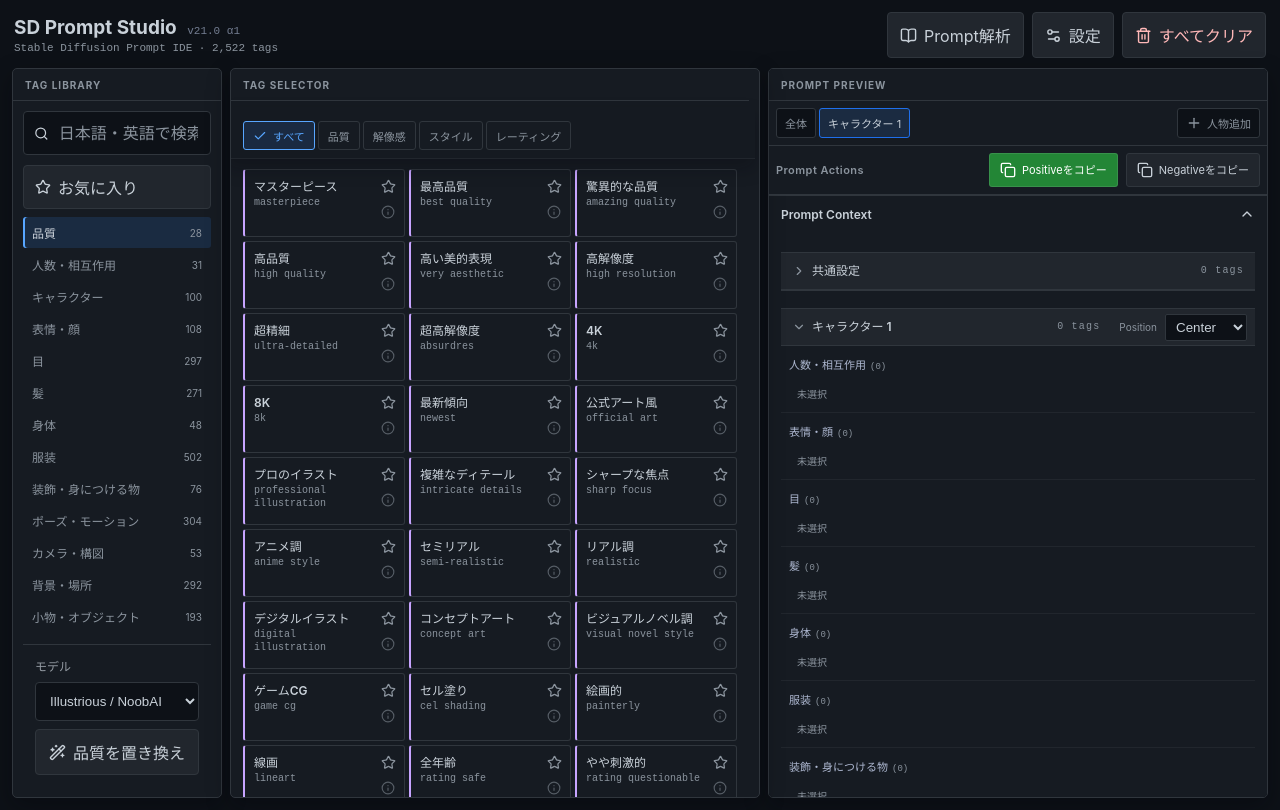
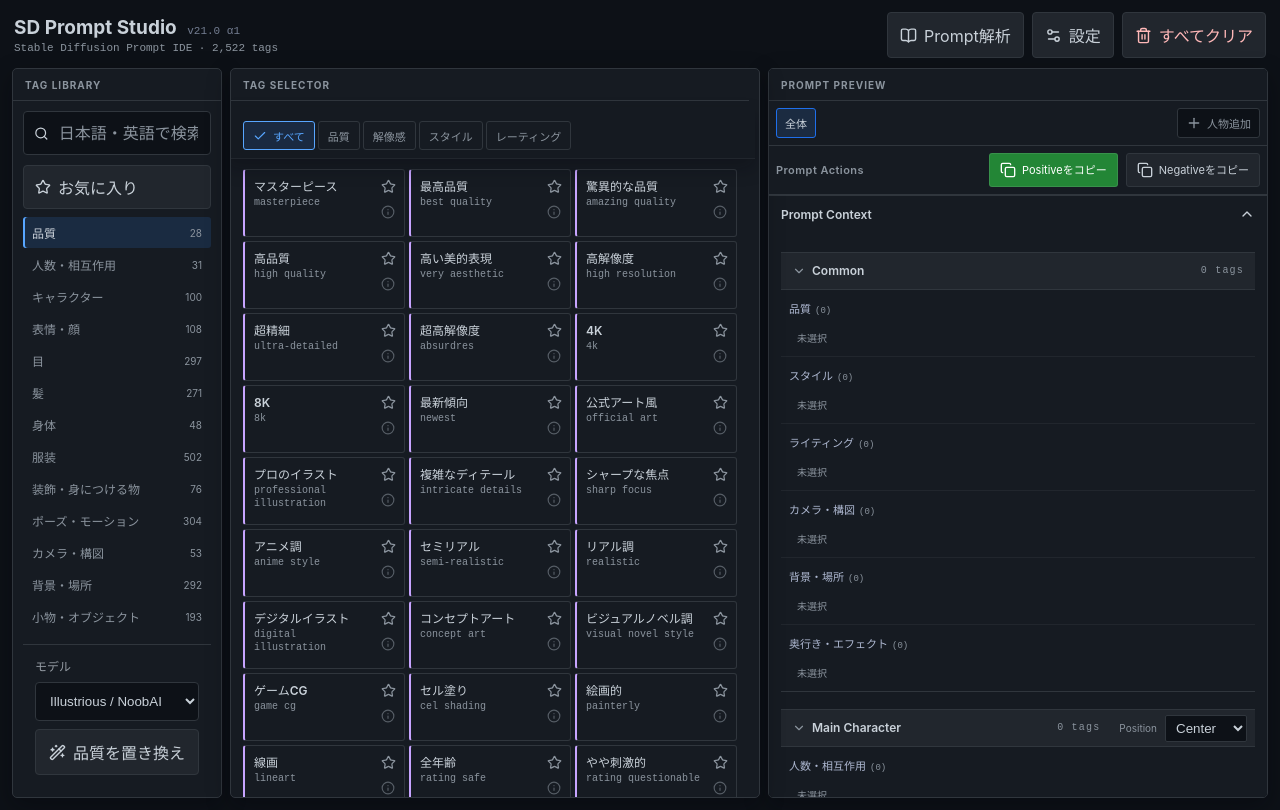
Before and after one commit to whatrune/sd-prompt-studio, a React (Vite) app: page / in a window 1280 px wide. Built offline with nearby package versions, Linux system fonts and the light colour scheme; the HTML template or start-up script is replaced by a standard one.

Commit message:
refactor(character): establish main character role

```diff
--- a/src/App.tsx
+++ b/src/App.tsx
@@ -158,7 +158,8 @@ export default function App() {
   const [propVertical, setPropVertical] = useState('')
   const [propDepth, setPropDepth] = useState('background')
   const store = usePromptStore()
-  const [viewContextId, setViewContextId] = useState<string>(() => store.activeLayer === 'scene' ? 'overview' : store.activeBlockId)
+  const mainSubjectId = store.blocks[0]?.id
+  const [viewContextId, setViewContextId] = useState<string>(() => store.activeLayer === 'scene' || store.activeBlockId === store.blocks[0]?.id ? 'overview' : store.activeBlockId)
   const activeSubject = store.blocks.find(b => b.id === store.activeBlockId)!
   const active = store.activeLayer === 'scene' ? { id: 'scene', name: 'Scene', tags: store.sceneTags } : { ...activeSubject, tags: [...store.sceneTags, ...activeSubject.tags] }
 
@@ -190,21 +191,21 @@ export default function App() {
   const selectedSections = useMemo(() => {
     const group = (key: string, category: string, label: string, items: SelectedTag[], layerId: string, subcategory?: string, excludeSubcategory?: string) => ({ key, category, label, subcategory, items: items.filter(tag => tag.category === category && (!subcategory || tag.subcategory === subcategory) && (!excludeSubcategory || tag.subcategory !== excludeSubcategory)).map(tag => ({ tag, layerId })) })
     const sceneGroup = (key: string, category: string, label: string, subcategory?: string, excludeSubcategory?: string) => group(key, category, label, store.sceneTags, 'scene', subcategory, excludeSubcategory)
-    const subjectSection = (block: typeof store.blocks[number]) => ({
+    const subjectSection = (block: typeof store.blocks[number], isMain = false) => ({
       id: block.id,
-      name: `${getCategoryLabel('character', locale)} ${block.subjectNumber ?? 1}`,
+      name: isMain ? 'Main Character' : `${getCategoryLabel('character', locale)} ${block.subjectNumber ?? 1}`,
       kind: 'CHARACTER',
       targetId: block.id,
       groups: [
         ...['people','expression','eyes','hair','body','clothes','accessories','pose'].map(category => group(category, category, getCategoryLabel(category, locale), block.tags, block.id)),
       ],
     })
-    const commonSection = { id: 'common', name: t('commonSettings', locale), kind: 'COMMON', targetId: 'scene', groups: [
+    const commonSection = { id: 'common', name: 'Common', kind: 'COMMON', targetId: 'scene', groups: [
       sceneGroup('quality', 'quality', t('quality', locale), undefined, 'スタイル'),
       sceneGroup('style', 'quality', t('style', locale), 'スタイル'),
       ...['lighting','camera','background','effects'].map(category => sceneGroup(category, category, getCategoryLabel(category, locale))),
     ] }
-    if (viewContextId === 'overview') return [commonSection, ...store.blocks.map(subjectSection)]
+    if (viewContextId === 'overview') return [commonSection, ...store.blocks.map((block, index) => subjectSection(block, index === 0))]
     const selected = store.blocks.find(block => block.id === viewContextId) ?? store.blocks[0]
     return selected ? [commonSection, subjectSection(selected)] : [commonSection]
   }, [locale, store.blocks, store.sceneTags, viewContextId])
@@ -224,9 +225,21 @@ export default function App() {
     }
   }
   function setContextTarget(targetId:string){
-    setViewContextId(targetId)
-    if (targetId === 'overview' || targetId === 'scene') store.setActiveLayer('scene')
-    else store.setActiveBlock(targetId)
+    if (targetId === 'overview' || targetId === 'scene') {
+      setViewContextId('overview')
+      store.setActiveLayer('scene')
+    } else if (targetId === mainSubjectId) {
+      setViewContextId('overview')
+      store.setActiveBlock(targetId)
+    } else {
+      setViewContextId(targetId)
+      store.setActiveBlock(targetId)
+    }
+  }
+  function addCharacter(){
+    store.addBlock()
+    const addedId = usePromptStore.getState().activeBlockId
+    setContextTarget(addedId)
   }
   function chooseCategory(c:string, targetId?:string){
     if (targetId === 'scene' || (!targetId && isSceneCategory(c))) setContextTarget('overview')
@@ -401,7 +414,7 @@ export default function App() {
 
       <aside className="preview panel">
         <div className="panel-role">PROMPT PREVIEW</div>
-        <div className="block-tabs"><button className={viewContextId==='overview'?'active':''} onClick={()=>setContextTarget('overview')}>{t('overview',locale)}</button>{store.blocks.map(b=><button key={b.id} className={viewContextId===b.id?'active':''} onClick={()=>setContextTarget(b.id)}>{getCategoryLabel('character',locale)} {b.subjectNumber??1}{store.blocks.length>1&&<X size={13} onClick={e=>{e.stopPropagation();if(viewContextId===b.id)setContextTarget('overview');store.removeBlock(b.id)}}/>}</button>)}<button className="add-block" onClick={store.addBlock}><Plus size={16}/>{t('addSubject',locale)}</button></div>
+        <div className="block-tabs"><button className={viewContextId==='overview'?'active':''} onClick={()=>setContextTarget('overview')}>{t('overview',locale)}</button>{store.blocks.slice(1).map(b=><button key={b.id} className={viewContextId===b.id?'active':''} onClick={()=>setContextTarget(b.id)}>{getCategoryLabel('character',locale)} {b.subjectNumber??1}<X size={13} onClick={e=>{e.stopPropagation();if(viewContextId===b.id)setContextTarget('overview');store.removeBlock(b.id)}}/></button>)}<button className="add-block" onClick={addCharacter}><Plus size={16}/>{t('addSubject',locale)}</button></div>
         <section className="prompt-actions"><strong>Prompt Actions</strong><button className="copy-positive" onClick={()=>copyPrompt('actions')}>{copiedPositive?<Check size={16}/>:<Copy size={16}/>}<span>{copiedPositive?'コピー済み':'Positiveをコピー'}</span></button><button className="copy-negative" onClick={()=>copyNegativePrompt(true)}>{copiedNegative?<Check size={16}/>:<Copy size={16}/>}<span>{copiedNegative?'コピー済み':'Negativeをコピー'}</span></button></section>
         <section className={`preview-section ${selectedCollapsed?'collapsed':''}`}>
           <div className="preview-section-header"><button className="preview-section-toggle" onClick={()=>setSelectedCollapsed(v=>!v)} aria-expanded={!selectedCollapsed}>
@@ -410,7 +423,7 @@ export default function App() {
           {!selectedCollapsed&&<div className="preview-section-content">
             <div className="selected-outline">
               {selectedSections.map(section=>{
-                const defaultExpanded = viewContextId === 'overview' ? section.targetId === 'scene' : section.targetId === viewContextId
+                const defaultExpanded = viewContextId === 'overview' ? section.targetId === 'scene' || section.targetId === mainSubjectId : section.targetId === viewContextId
                 const expanded = expandedSections[section.id] ?? defaultExpanded
                 const contentId = `prompt-context-section-${section.id}`
                 const tagCount = section.groups.reduce((total, entry) => total + entry.items.length, 0)
```
